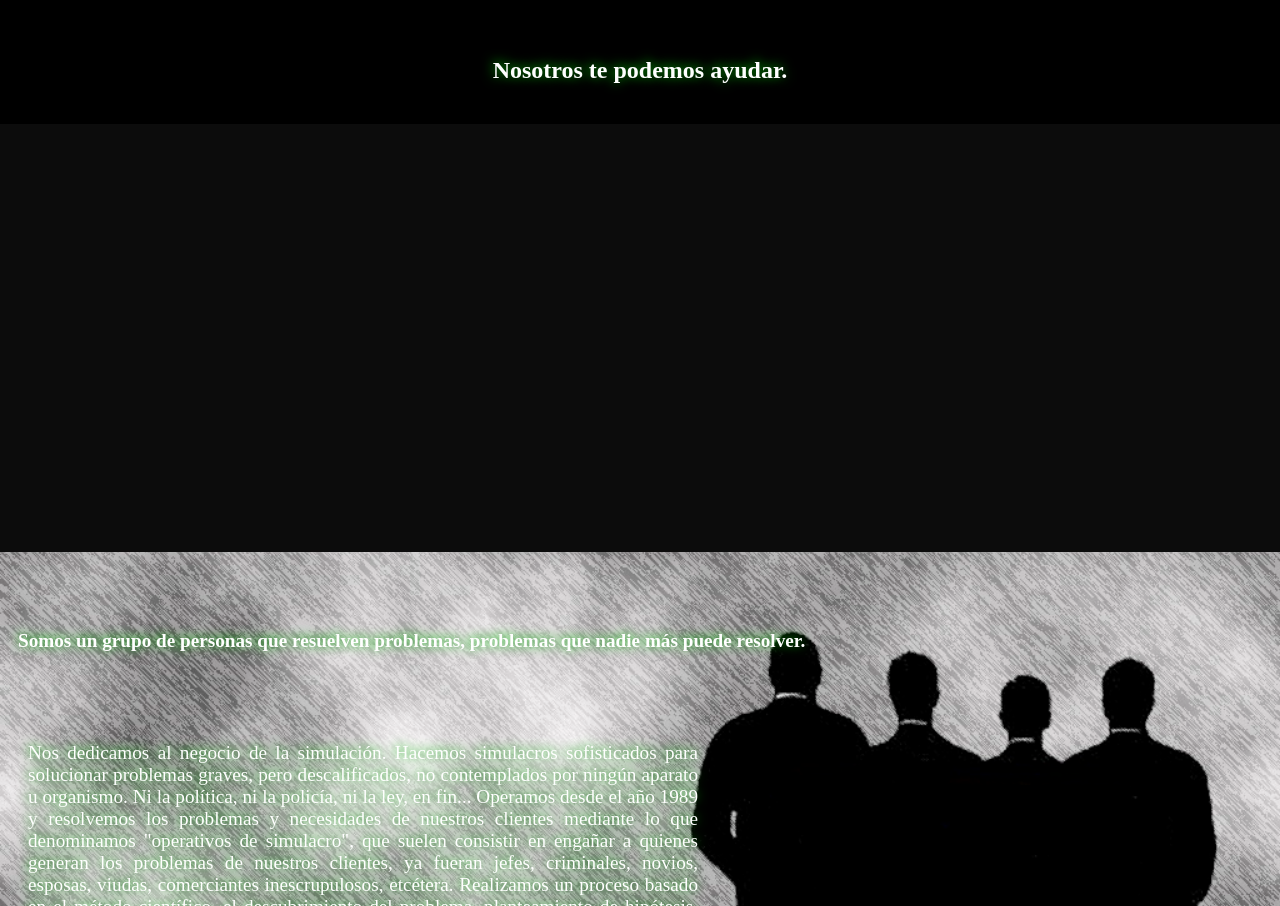
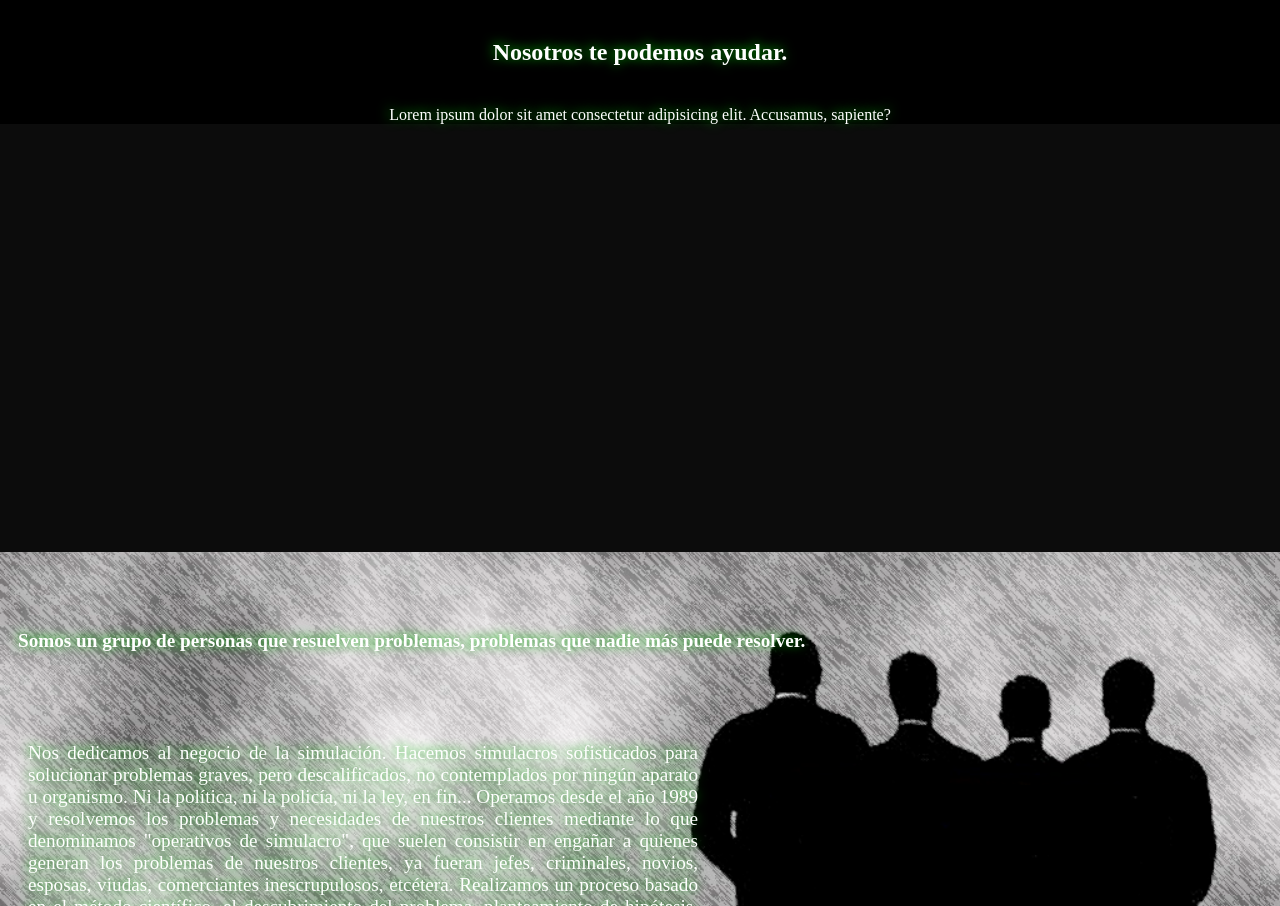
Before and after one commit to SquirETriperO/ayudaSociallossimuladoreszingano, a plain HTML site: page index.html in a window 1280 px wide. Shown: the part 830-1736 px from the top of the page. Drawn offline with nearby package versions, Linux system fonts and the light colour scheme.

Commit message:
cambios en el index

```diff
--- a/css/estilos.css
+++ b/css/estilos.css
@@ -86,6 +86,7 @@ header a {
         0%{left: -300px;top:0}
         100%{left: 0px; top: 0px}
     }
+
 
 .seccion-principal h2 {
     text-align: center;
--- a/index.html
+++ b/index.html
@@ -27,8 +27,8 @@
         <section class="seccion-principal">
          <h1>TU PROBLEMA TIENE SOLUCIÓN!</h1>
          <h2>Nosotros te podemos ayudar.</h2>
+         <p>Lorem ipsum dolor sit amet consectetur adipisicing elit. Accusamus, sapiente?</p>
          </section>
-
          <section class="seccion-dos">
             <h3>Somos un grupo de personas que resuelven problemas,
                 problemas que nadie más puede resolver.</h3>
```
Also changed, not shown: multimedia/git.jpg (added), multimedia/reemplazo.jpg (added).
